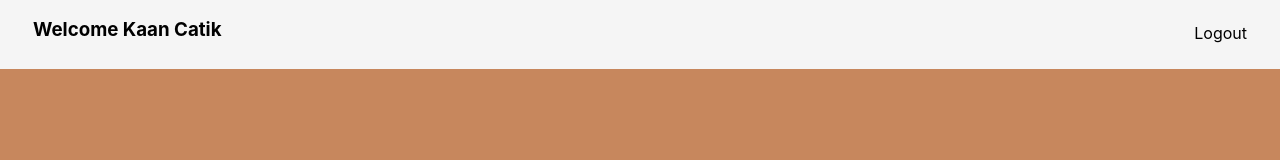
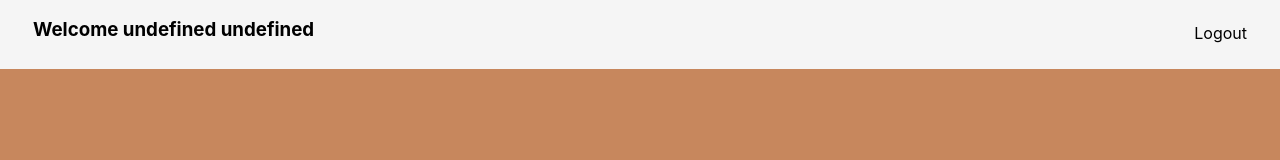
Before and after one commit to mrgunes/directory-app-frontend, a React (Create React App) app: page /createcontact in a window 1280 px wide. Shown: the top 160 px of the page. Built offline with nearby package versions, Linux system fonts and the light colour scheme.

Commit message:
Hardcoded area was fixed.

```diff
--- a/src/containers/CreateContact.js
+++ b/src/containers/CreateContact.js
@@ -42,7 +42,7 @@ export default function CreateContact() {
         <div className='userPageMain'>
             <div className='contactPageNav'>
                 <span className='contactPageSpanOne'>
-                    <h3 className='contactPageh3One'>Welcome Kaan Catik</h3>
+                    <h3 className='contactPageh3One'>{`Welcome ${userId[0].name} ${userId[0].lastname}`}</h3>
                 </span>
                 <ul className='contactPageUl'>
                     {/* <li className='contactPageLi'><a href='#'>Account</a></li> */}
```
